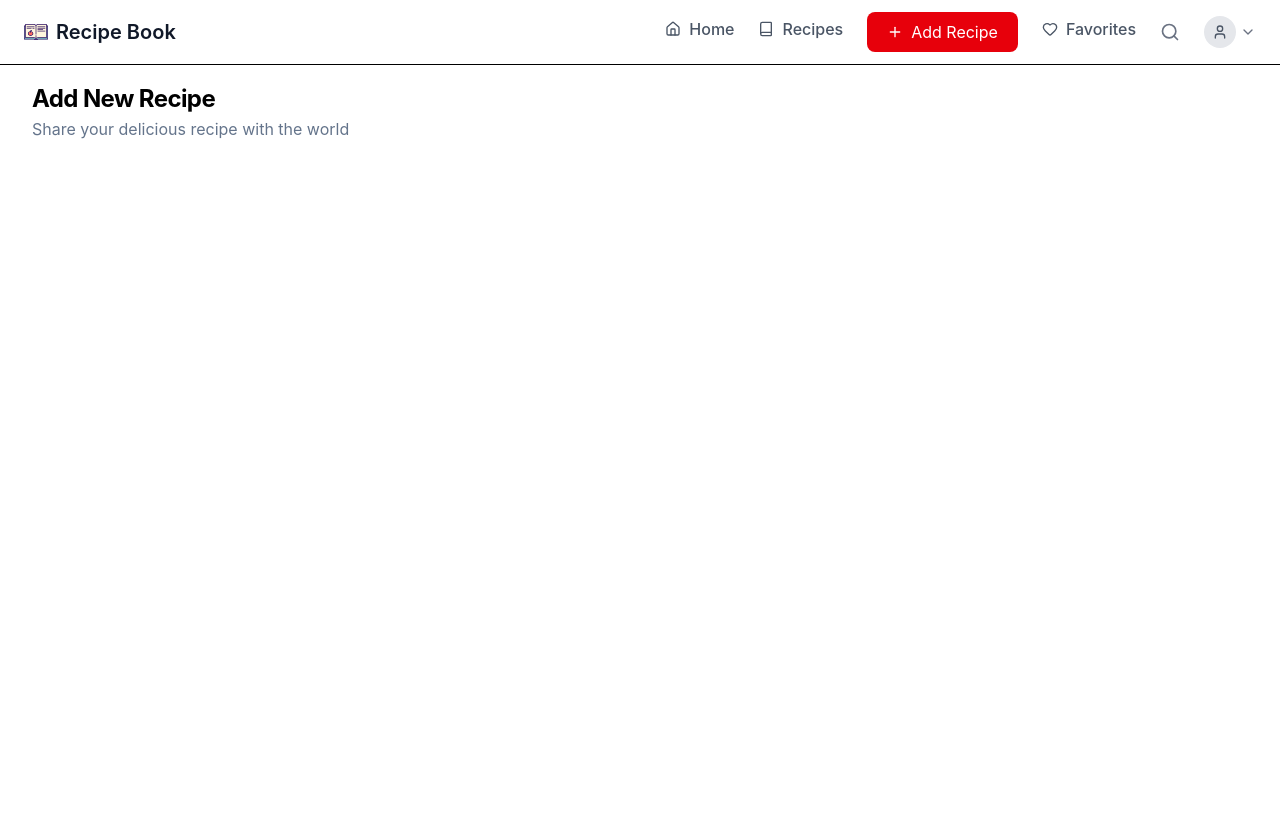
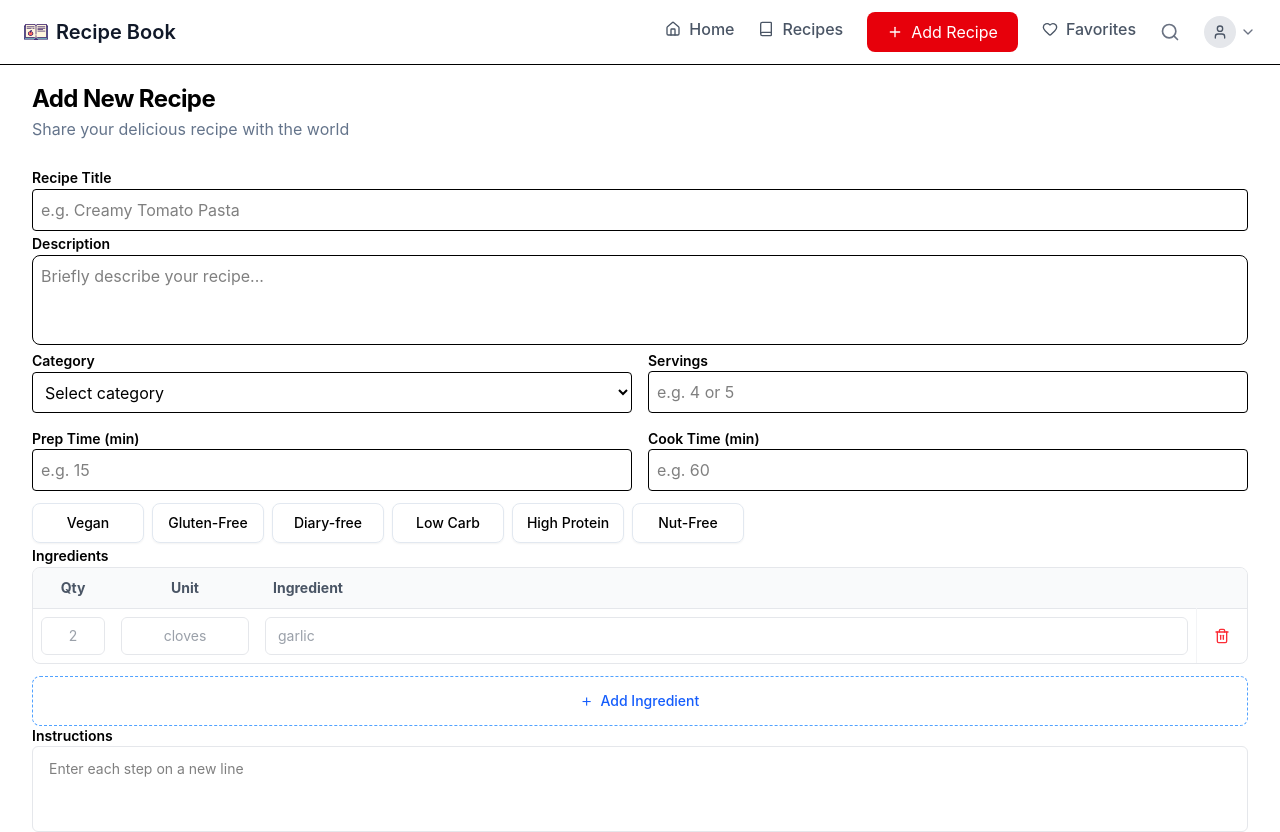
Before and after one commit to SrunTechsean/Interactive-Recipe-Book, a React (Vite) app: page /add in a window 1280 px wide. Shown: the top 832 px of the page. Before the commit the page ends 800 px from the top, so only its background shows below. Built offline with nearby package versions, Linux system fonts and the light colour scheme.

Commit message:
feat: add form with components

```diff
--- a/src/pages/AddRecipe.jsx
+++ b/src/pages/AddRecipe.jsx
@@ -1,3 +1,6 @@
+import RecipeDes from "../components/addRecipe-comp/recipeDes";
+import RecipeTable from "../components/addRecipe-comp/recipeTable";
+import RecipeUpload from "../components/addRecipe-comp/recipeUpload";
 import "./AddRecipe.css";
 
 export default function AddRecipe() {
@@ -7,6 +10,11 @@ export default function AddRecipe() {
 			<p className="muted-foreground my-b-2">
 				Share your delicious recipe with the world
 			</p>
+			<form>
+				<RecipeDes></RecipeDes>
+				<RecipeTable></RecipeTable>
+				<RecipeUpload></RecipeUpload>
+			</form>
 		</section>
 	);
 }
```
